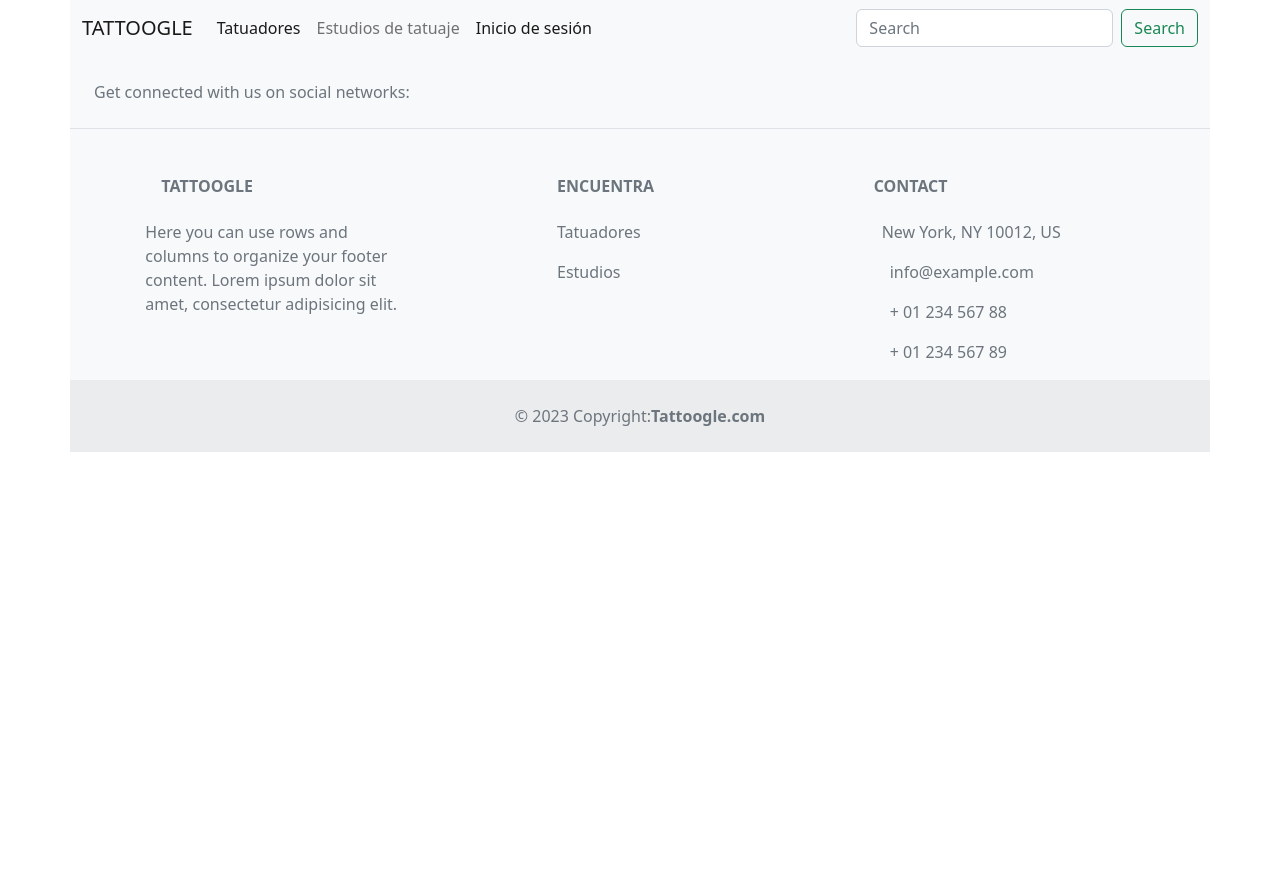
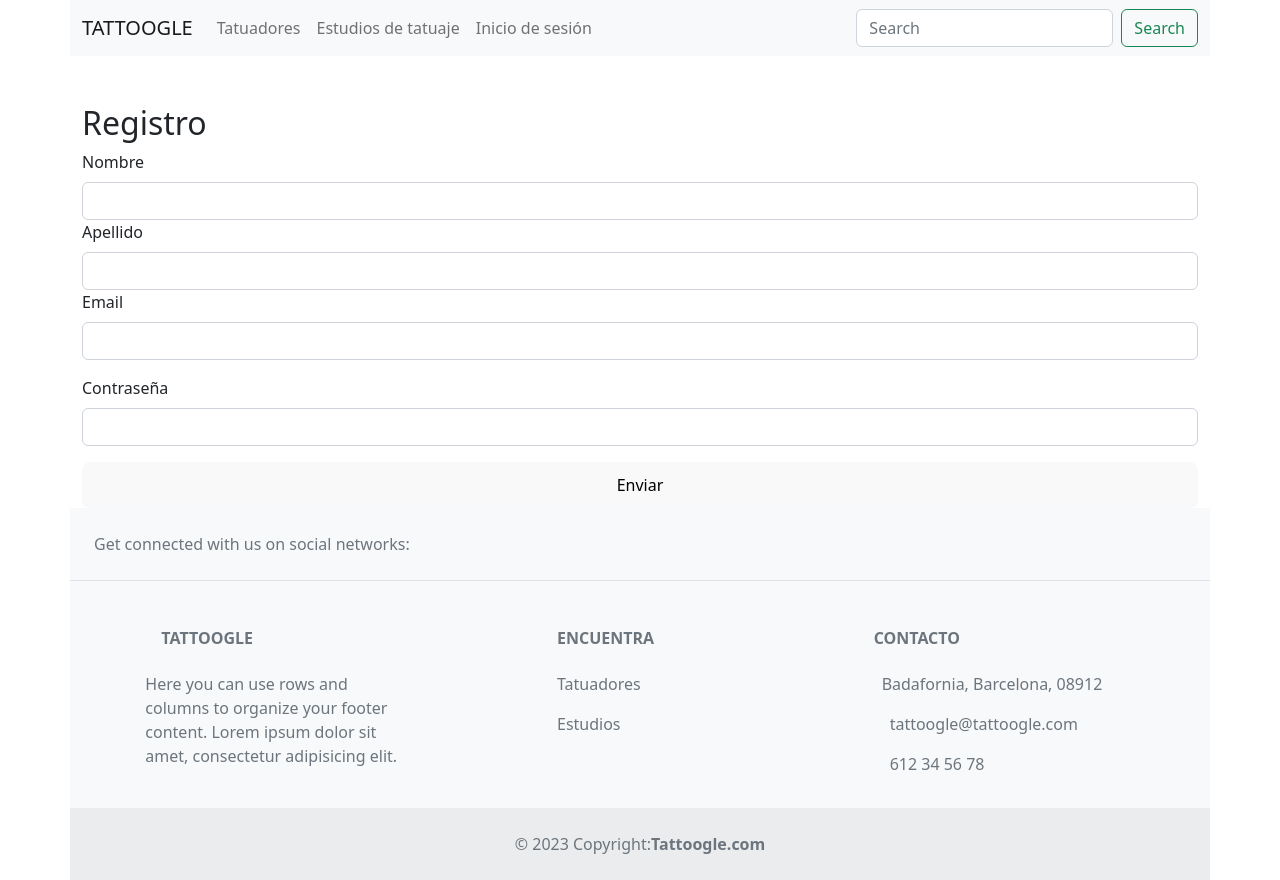
Before and after one commit to SaraSQ13/tattoogle-front, a React (Vite) app: page /register in a window 1280 px wide. Before the commit the page ends 800 px from the top, so only its background shows below. Built offline with nearby package versions, Linux system fonts and the light colour scheme.

Commit message:
feat: created Register component, only structure

```diff
--- a/src/App.jsx
+++ b/src/App.jsx
@@ -6,6 +6,7 @@ import { Header } from "./components/Header/Header";
 import { Footer } from "./components/Footer/Footer";
 import { Home } from "./container/Home/Home";
 import Login from "./container/Login/Login";
+import Register from "./container/Register/Register";
 
 function App() {
   const [count, setCount] = useState(0);
@@ -17,6 +18,7 @@ function App() {
         <Routes>
           <Route path="/" element={<Home />} />
           <Route path="/login" element={<Login/>}/>
+          <Route path="/register" element={<Register/>}/>
         </Routes>
         <Footer />
       </BrowserRouter>
--- a/src/components/Footer/Footer.jsx
+++ b/src/components/Footer/Footer.jsx
@@ -62,20 +62,17 @@ export function Footer() {
             </MDBCol>
 
             <MDBCol md="4" lg="3" xl="3" className="mx-auto mb-md-0 mb-4">
-              <h6 className="text-uppercase fw-bold mb-4">Contact</h6>
+              <h6 className="text-uppercase fw-bold mb-4">Contacto</h6>
               <p>
                 <MDBIcon icon="home" className="me-2" />
-                New York, NY 10012, US
+                Badafornia, Barcelona, 08912
               </p>
               <p>
                 <MDBIcon icon="envelope" className="me-3" />
-                info@example.com
+                tattoogle@tattoogle.com
               </p>
               <p>
-                <MDBIcon icon="phone" className="me-3" /> + 01 234 567 88
-              </p>
-              <p>
-                <MDBIcon icon="print" className="me-3" /> + 01 234 567 89
+                <MDBIcon icon="phone" className="me-3" /> 612 34 56 78
               </p>
             </MDBCol>
           </MDBRow>
--- a/src/components/NavBar/NavBar.jsx
+++ b/src/components/NavBar/NavBar.jsx
@@ -27,7 +27,7 @@ export default function NavBar() {
           <ul className="navbar-nav me-auto mb-2 mb-lg-0">
             <li className="nav-item">
               <NavLink
-                className="nav-link active"
+                className="nav-link "
                 aria-current="page"
                 to="/tattoers"
               >
@@ -41,7 +41,7 @@ export default function NavBar() {
             </li>
             <li className="nav-item">
               <NavLink
-                className="nav-link active"
+                className="nav-link"
                 to="/login"
                 tabIndex="-1"
                 aria-disabled="true"
--- /dev/null
+++ b/src/container/Register/Register.jsx
@@ -0,0 +1,54 @@
+import "./Register.scss";
+
+export default function Register() {
+    return (
+        <div>
+        <div className="container pt-5 col-lg m-auto">
+          <h2>Registro</h2>
+
+          <form className="text-start" noValidate>
+            <div className="mb-3">
+              <label className="form-label">Nombre</label>
+              <input
+                type="text"
+                name="name"
+                className="form-control"
+              />
+            <label className="form-label">Apellido</label>
+              <input
+                type="text"
+                name="name"
+                className="form-control"
+              />
+              <label className="form-label">Email</label>
+              <input
+                type="email"
+                name="email"
+                className="form-control"
+              />
+              <div id="emailHelp" className="form-text form-text-error">
+                {/* {formErrors.email} */}
+              </div>
+            </div>
+            <div className="mb-3">
+              <label className="form-label">Contraseña</label>
+              <input
+                type="password"
+                name="password"
+                className="form-control"
+
+              />
+              <div id="emailHelp" className="form-text form-text-error">
+
+              </div>
+            </div>
+            <div className="d-grid gap-2">
+              <button type="submit" className="button">
+                Enviar
+              </button>
+            </div>
+          </form>
+        </div>
+      </div>
+    )
+}
--- /dev/null
+++ b/src/container/TattoersList/TattoersList.jsx
@@ -0,0 +1 @@
+import "./TattoersList.scss";
```
Also changed, not shown: src/container/Register/Register.scss (added), src/container/TattoersList/TattoersList.scss (added).
